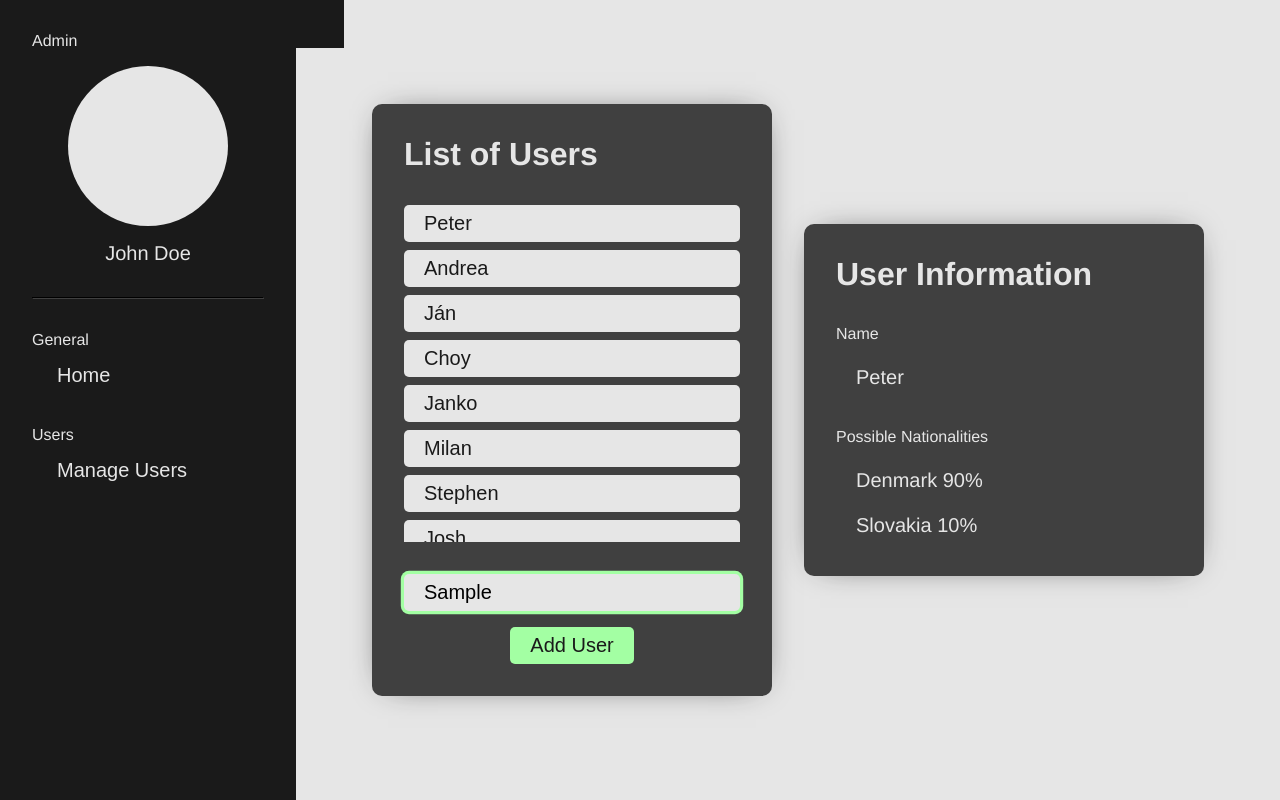
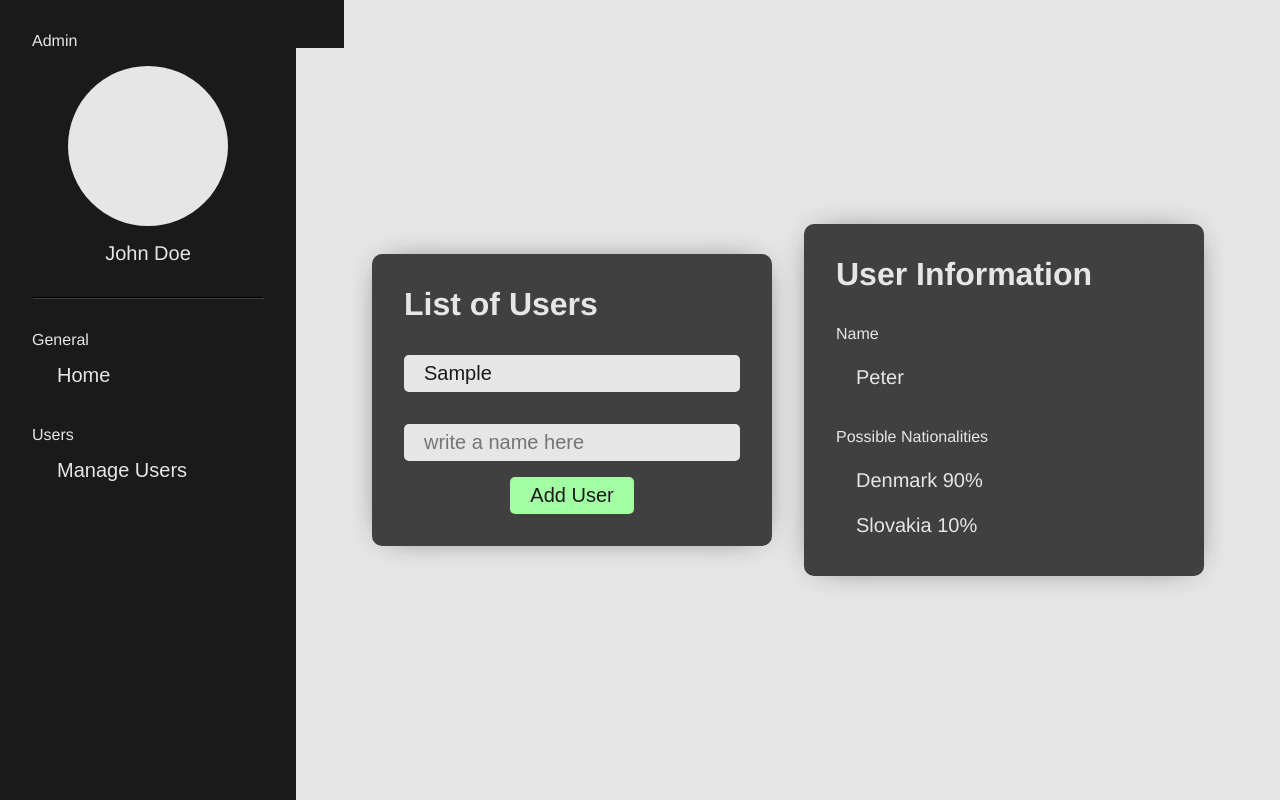
Before and after one commit to peterRomanDev/determine-nationality-app, a plain HTML site: page index.html in a window 1280 px wide. Both pictures are taken after typing "Sample" into the empty fields and a click on the input "Add User". Drawn offline with Linux system fonts and the light colour scheme.

Commit message:
Display data properly in the list of users when the form is submitted

```diff
--- a/index.html
+++ b/index.html
@@ -52,8 +52,8 @@
             <div class="dashboard">
                 <div class="list-of-users">
                     <h2 class="list-of-users__h2">List of Users</h2>
-                    <ul class="list-of-users__list">
-                        <li><button class="list-of-users__user">Peter</button></li>
+                    <ul class="list-of-users__list d-none">
+                        <!-- <li><button class="list-of-users__user">Peter</button></li>
                         <li><button class="list-of-users__user">Andrea</button></li>
                         <li><button class="list-of-users__user">Ján</button></li>
                         <li><button class="list-of-users__user">Choy</button></li>
@@ -70,7 +70,7 @@
                         <li><button class="list-of-users__user">Milan</button></li>
                         <li><button class="list-of-users__user">Stephen</button></li>
                         <li><button class="list-of-users__user">Josh</button></li>
-                        <li><button class="list-of-users__user">Robert</button></li>
+                        <li><button class="list-of-users__user">Robert</button></li> -->
                     </ul>
                     <form class="form-add-user">
                         <input class="form-add-user__input" type="text" name="user" id="user" placeholder="write a name here">
--- a/scripts/app.js
+++ b/scripts/app.js
@@ -1,6 +1,6 @@
 import { sidebar, showTooltipMsg, hideTooltipMsg, activateBtnToggle, deactivateBtnToggle, showDarkBg, hideDarkBg, openSidebar, closeSidebar, highlightClickedOption } from './sidebar.js';
 import { shrinkDashboard, extendDashboard, enableScrolling, disableScrolling } from './dashboard.js';
-import { highlightClickedUser, getUserInput, checkUserInput, showFeedbackNone, showFeedbackSuccess, showFeedbackError } from './list-of-users.js';
+import { highlightClickedUser, getUserInput, checkUserInput, showFeedbackNone, showFeedbackSuccess, showFeedbackError, clearUserInput, displayListOfUsers, addUser } from './list-of-users.js';
 import { getData } from './data.js';
 
 const app = document.querySelector('.app');
@@ -55,14 +55,18 @@ app.addEventListener('pointerout', e => {
 app.addEventListener('submit', e => {
     // the add user form is submitted by pressing the Add User button or the Enter key
     if(e.target.classList.contains('form-add-user')) {
-        const correctUserInput = checkUserInput(getUserInput());
+        const userInput = getUserInput();
+        const correctUserInput = checkUserInput(userInput);
 
         e.preventDefault();
 
         // if the value that is typed is correct (contains only letters and has the right length)
         if(correctUserInput) {
-            showFeedbackSuccess();
-            getData();
+            showFeedbackNone();
+            clearUserInput();
+            displayListOfUsers();
+            addUser(userInput);
+            // getData();
         }
         // if the value that is typed is incorrect (doesn't contain only letters and is too short or too long)
         else {
@@ -75,21 +79,19 @@ app.addEventListener('keyup', e => {
     // a key is reseased when the add user input field is in focus
     if(e.target.classList.contains('form-add-user__input')) {
         const correctUserInput = checkUserInput(getUserInput());
+        const noUserInput = getUserInput().length === 0;
 
-        // if there is nothing written in the input field and the user pressed any kex except for 'Enter'...
-        if(getUserInput().length === 0 && e.key !== 'Enter') {
+        // the typed value is correct (contains only letters and has the right length)
+        if(correctUserInput) {
+            showFeedbackSuccess();
+        }
+        // there is no
+        else if(noUserInput && e.key !== 'Enter') {
             showFeedbackNone();
         }
-        // if there is something written in the input field...
-        else {
-            // the typed value is correct (contains only letters and has the right length)
-            if(correctUserInput) {
-                showFeedbackSuccess();
-            }
-            // the typed value is incorrect (doesn't contain only letters and/or is too short or too long)
-            else {
-                showFeedbackError();
-            }
+        // the typed value is incorrect (doesn't contain only letters and/or is too short or too long) and the enter key wasn't pressed
+        else if(!correctUserInput && e.key !== 'Enter') {
+            showFeedbackError();
         }
     }
 });
--- a/scripts/data.js
+++ b/scripts/data.js
@@ -1 +1 @@
-export const getData = () => console.log('got data');
+export const getData = () => console.log('');
--- a/scripts/list-of-users.js
+++ b/scripts/list-of-users.js
@@ -1,7 +1,9 @@
 const formAddUser = document.querySelector('.form-add-user');
+const listOfUsers = document.querySelector('.list-of-users__list');
 const formAddUserInput = document.querySelector('.form-add-user__input');
 const formAddUserMsg = document.querySelector('.form-add-user__msg');
 const pattern = /^[a-zA-Z]{1,20}$/;
+let names = [];
 
 export const highlightClickedUser = e => {
     const users = document.querySelectorAll('.list-of-users__user');
@@ -37,3 +39,25 @@ export const showFeedbackError = () => {
     formAddUserMsg.classList.remove('d-none');
     setTimeout(() => formAddUserMsg.classList.remove('transparent'), 0);
 };
+
+export const clearUserInput = () => formAddUser.user.value = '';
+
+export const displayListOfUsers = () => listOfUsers.classList.remove('d-none');
+
+const formatName = userInput => userInput[0].toUpperCase() + userInput.slice(1).toLowerCase();
+
+const pushName = name => names.push(name);
+
+const updateListOfUsers = () => {
+    const uniqueNames = [...new Set(names)].sort();
+    const nameBtns = uniqueNames
+        .map(name => `<li><button class="list-of-users__user">${name}</button></li>`)
+        .join('');
+
+    listOfUsers.innerHTML = nameBtns;
+};
+
+export const addUser = userInput => {
+    pushName(formatName(userInput));
+    updateListOfUsers();
+};
--- a/stylesheets/style.css
+++ b/stylesheets/style.css
@@ -335,7 +335,6 @@ body {
 .list-of-users,
 .user-window {
     width: var(--width-list-of-users);
-    max-height: var(--max-height-dashboard-element);
     padding: var(--padding-dashboard-element);
 
     background-color: var(--clr-grey-400);
@@ -344,6 +343,14 @@ body {
 
     color: var(--clr-grey-100);
     font-size: var(--fs-p);
+}
+
+.list-of-users {
+    max-height: var(--max-height-dashboard-element);
+}
+
+.user-window {
+    max-height: var(--max-height-dashboard-element);
 }
 
 .list-of-users__list {
@@ -423,6 +430,7 @@ body {
 .sidebar,
 .sidebar-options,
 .list-of-users,
+.list-of-users__header,
 .user-window {
     display: flex;
     flex-direction: column;
```
Also changed, not shown: README.md.
